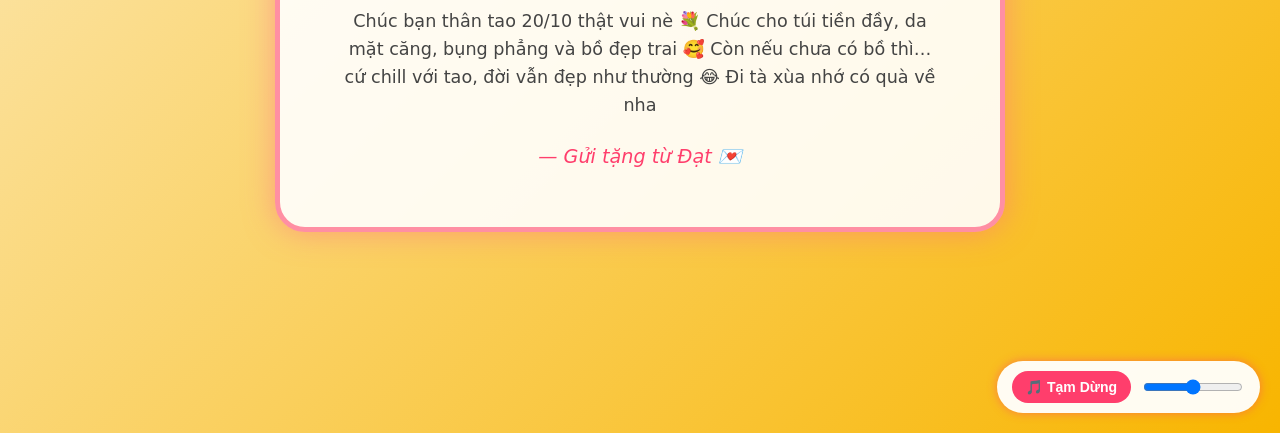
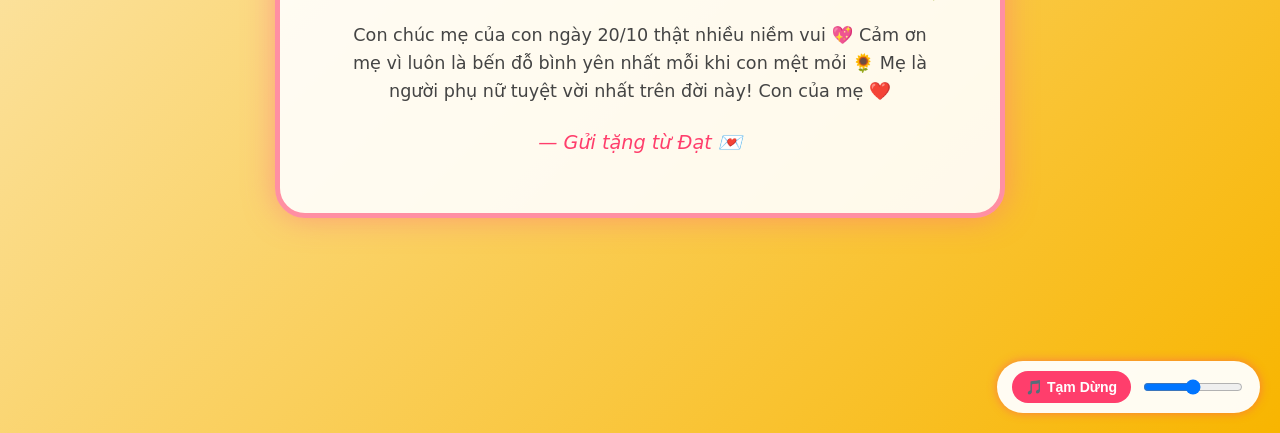
Before and after one commit to dat3144/loi-chuc-20-10-ledat, a plain HTML site: page index.html in a window 1280 px wide. Shown: the part 367-800 px from the top of the page. Drawn offline with Linux system fonts and the light colour scheme.

Commit message:
Revise message content for 20/10 greeting
Updated the message to express gratitude and love for mother on 20/10.

```diff
--- a/index.html
+++ b/index.html
@@ -11,10 +11,10 @@
     <h1>💖 CHÚC MỪNG NGÀY 20/10 💖</h1>
     <p class="intro">Gửi đến người phụ nữ xinh đẹp, dịu dàng và mạnh mẽ nhất 💐</p>
     <p class="message">
-     Chúc bạn thân tao 20/10 thật vui nè 💐
-     Chúc cho túi tiền đầy, da mặt căng, bụng phẳng và bồ đẹp trai 🥰
-     Còn nếu chưa có bồ thì… cứ chill với tao, đời vẫn đẹp như thường 😂
-     Đi tà xùa nhớ có quà về nha
+   Con chúc mẹ của con ngày 20/10 thật nhiều niềm vui 💖
+   Cảm ơn mẹ vì luôn là bến đỗ bình yên nhất mỗi khi con mệt mỏi 🌻
+   Mẹ là người phụ nữ tuyệt vời nhất trên đời này!
+   Con của  mẹ  ❤️
     </p>
     <p class="from">— Gửi tặng từ Đạt  💌</p>
   </div>
```
